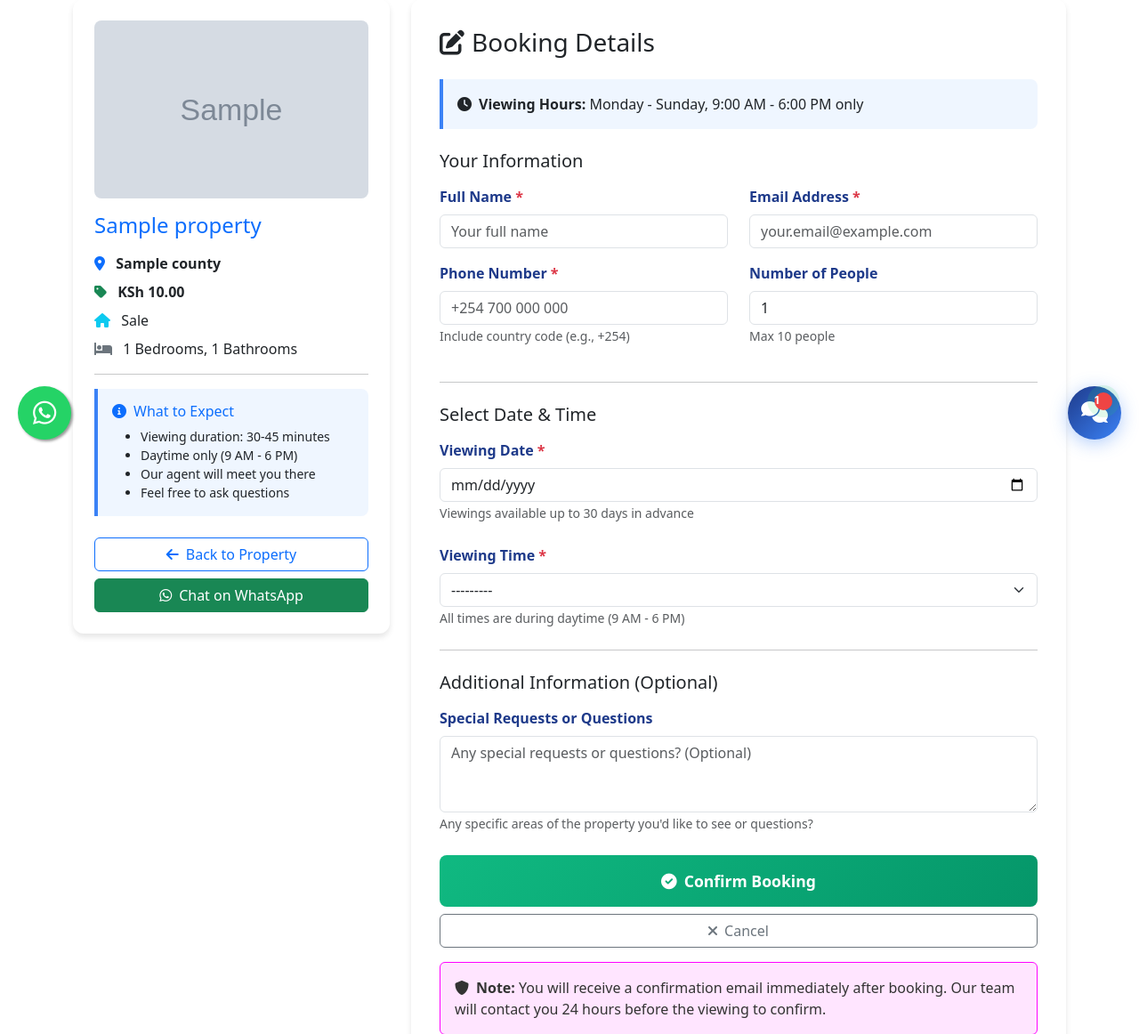
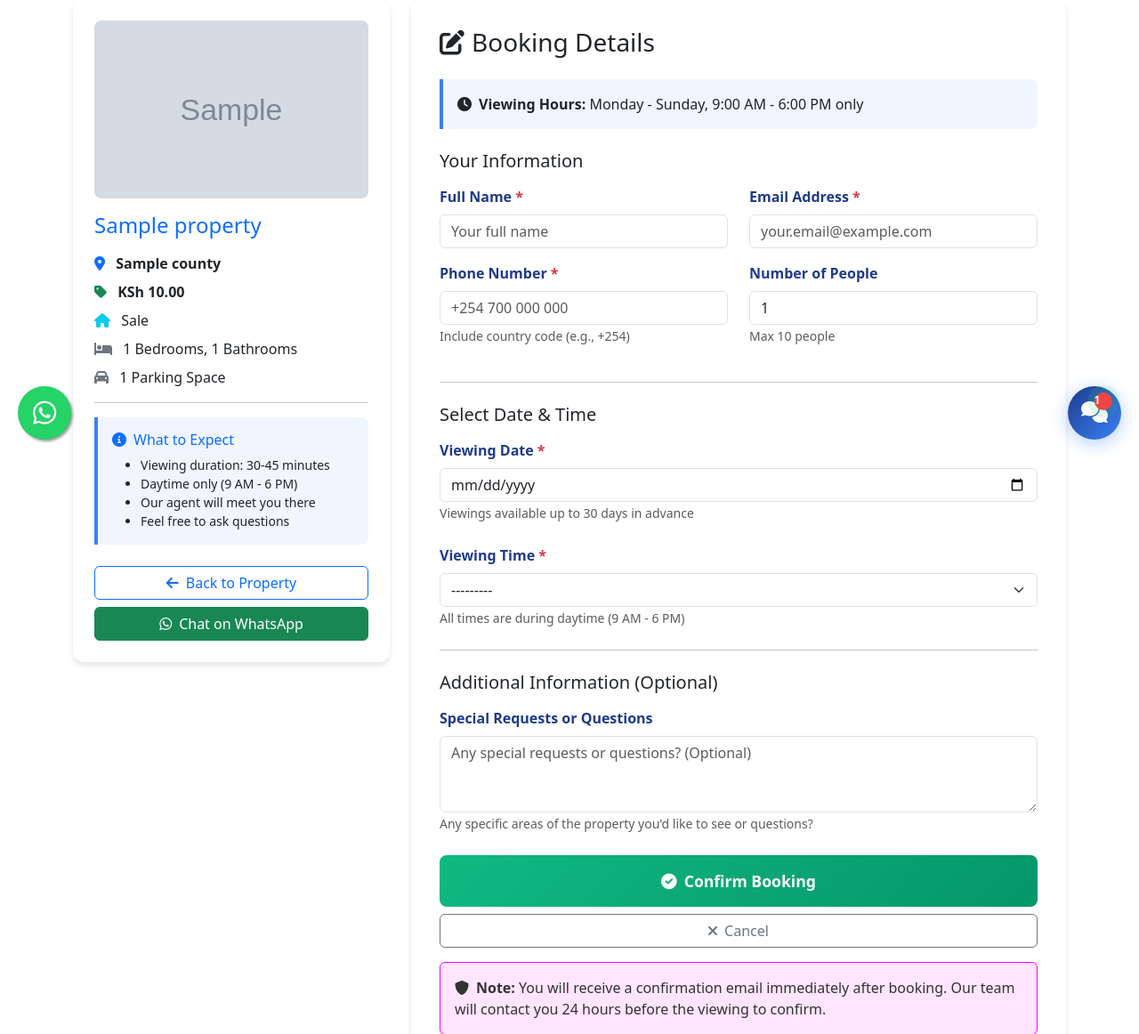
Before and after one commit to kangethe212/benson-traca-management-, a Django app: page /properties/1/book-viewing/ in a window 1280 px wide. Shown: the part 286-1448 px from the top of the page at 89% size. Run offline with Django 4.2, Linux system fonts and the light colour scheme; tables that the repository leaves empty hold one stand-in row (values such as "Sample post"); grey boxes marked "Sample" are stand-in pictures.

Commit message:
Add parking slots display to property cards and update all properties with parking data
- Added parking slots display to home page property cards
- Added parking info to book viewing page
- Updated all 35 properties with parking data (1-3 slots each)
- Parking now shows with car icon on all property listings
- Users can see number of parking spaces for each property

```diff
--- a/listings/templates/listings/book_viewing.html
+++ b/listings/templates/listings/book_viewing.html
@@ -162,6 +162,13 @@
                 <p class="mb-2">
                     <i class="fas fa-bed text-secondary me-2"></i>
                     {{ property.bedrooms }} Bedrooms, {{ property.bathrooms }} Bathrooms
+                </p>
+                {% endif %}
+
+                {% if property.parking_slots %}
+                <p class="mb-2">
+                    <i class="fas fa-car text-secondary me-2"></i>
+                    {{ property.parking_slots }} Parking Space{{ property.parking_slots|pluralize }}
                 </p>
                 {% endif %}
 
--- a/listings/templates/listings/home.html
+++ b/listings/templates/listings/home.html
@@ -981,6 +981,7 @@
                         <div class="text-muted">
                             {% if property.bedrooms %}<i class="fas fa-bed me-1"></i>{{ property.bedrooms }} bed{% endif %}
                             {% if property.bathrooms %}<i class="fas fa-bath me-2 ms-2"></i>{{ property.bathrooms }} bath{% endif %}
+                            {% if property.parking_slots %}<i class="fas fa-car me-2 ms-2"></i>{{ property.parking_slots }} car{% endif %}
                         </div>
                     </div>
                     <a href="{% url 'listings:property_detail' property.pk %}" class="btn w-100" style="background: #FF1493; color: white; border: none; padding: 12px; font-weight: 600;">
```
